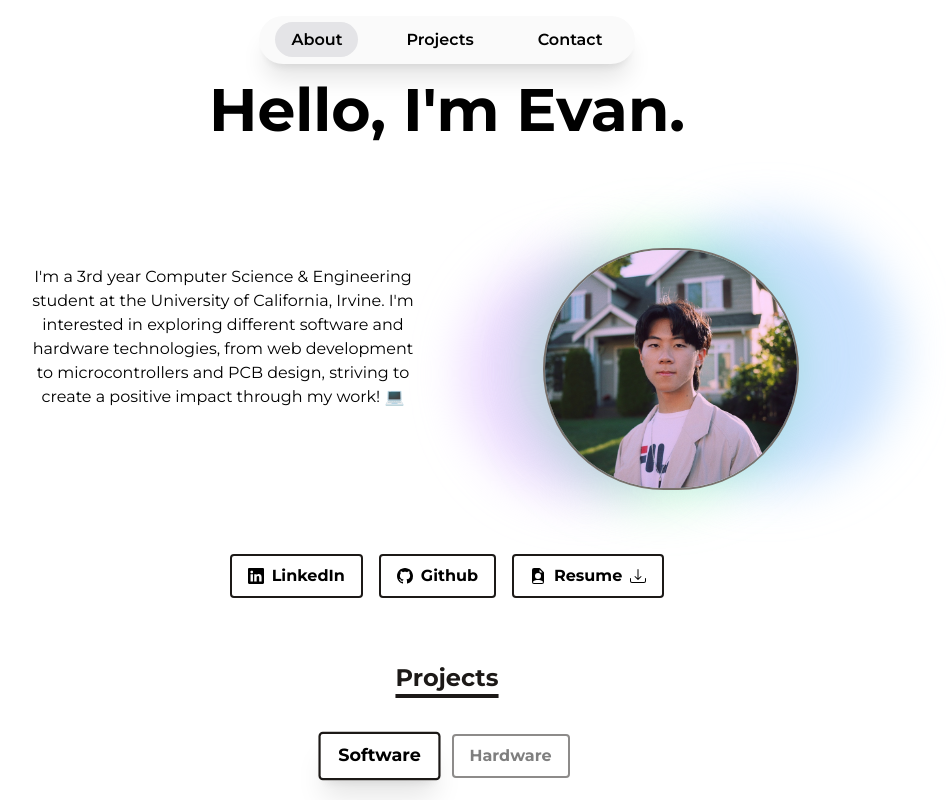
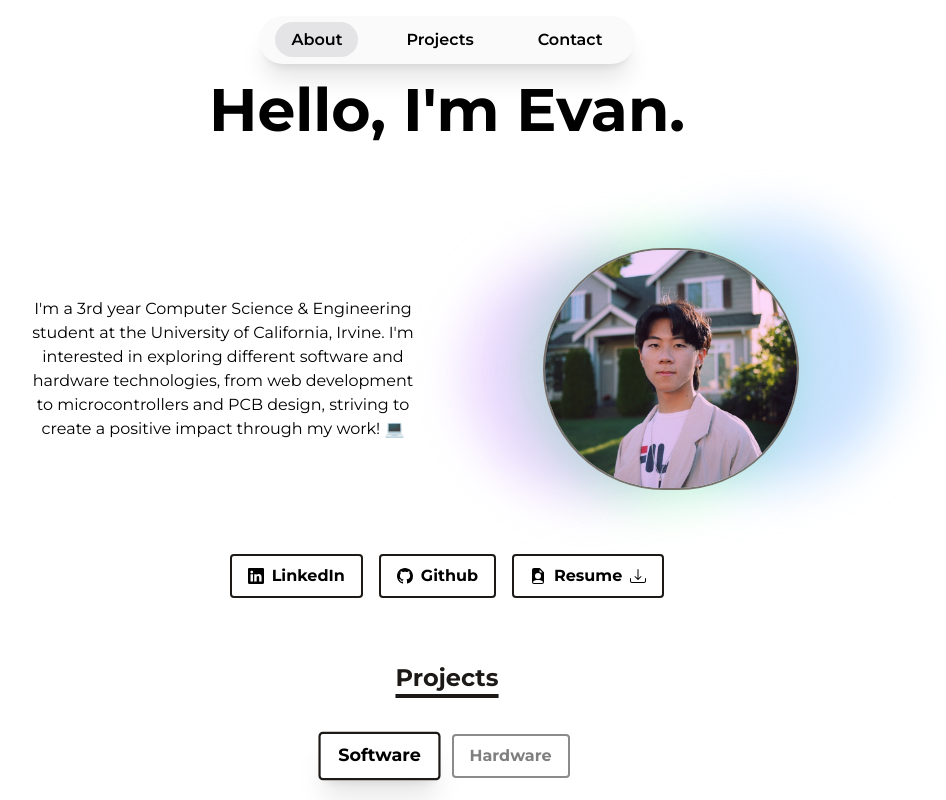
Before and after one commit to evanpservito/evanservitoapp, a React (Vite) app: page / in a window 1280 px wide. Shown: the top 800 px of the page, without its empty margins (193-1139 px from the left). Built offline with nearby package versions, Linux system fonts and the light colour scheme.

Commit message:
fix intro padding

```diff
--- a/src/components/Introduction.jsx
+++ b/src/components/Introduction.jsx
@@ -18,7 +18,7 @@ const Introduction = () => {
         <p className="animate-pulse">.</p>
       </h1>
       <div className="flex flex-col md:flex-row items-center justify-center p-8 ">
-        <div className="w-96 h-auto mb-8 md:mr-8 z-10">
+        <div className="w-96 h-auto mt-8 md:mr-8 z-10">
           <p className="text-sm md:text-base font-regular">
             I'm a 3rd year Computer Science & Engineering student at the
             University of California, Irvine. I'm interested in exploring
```
